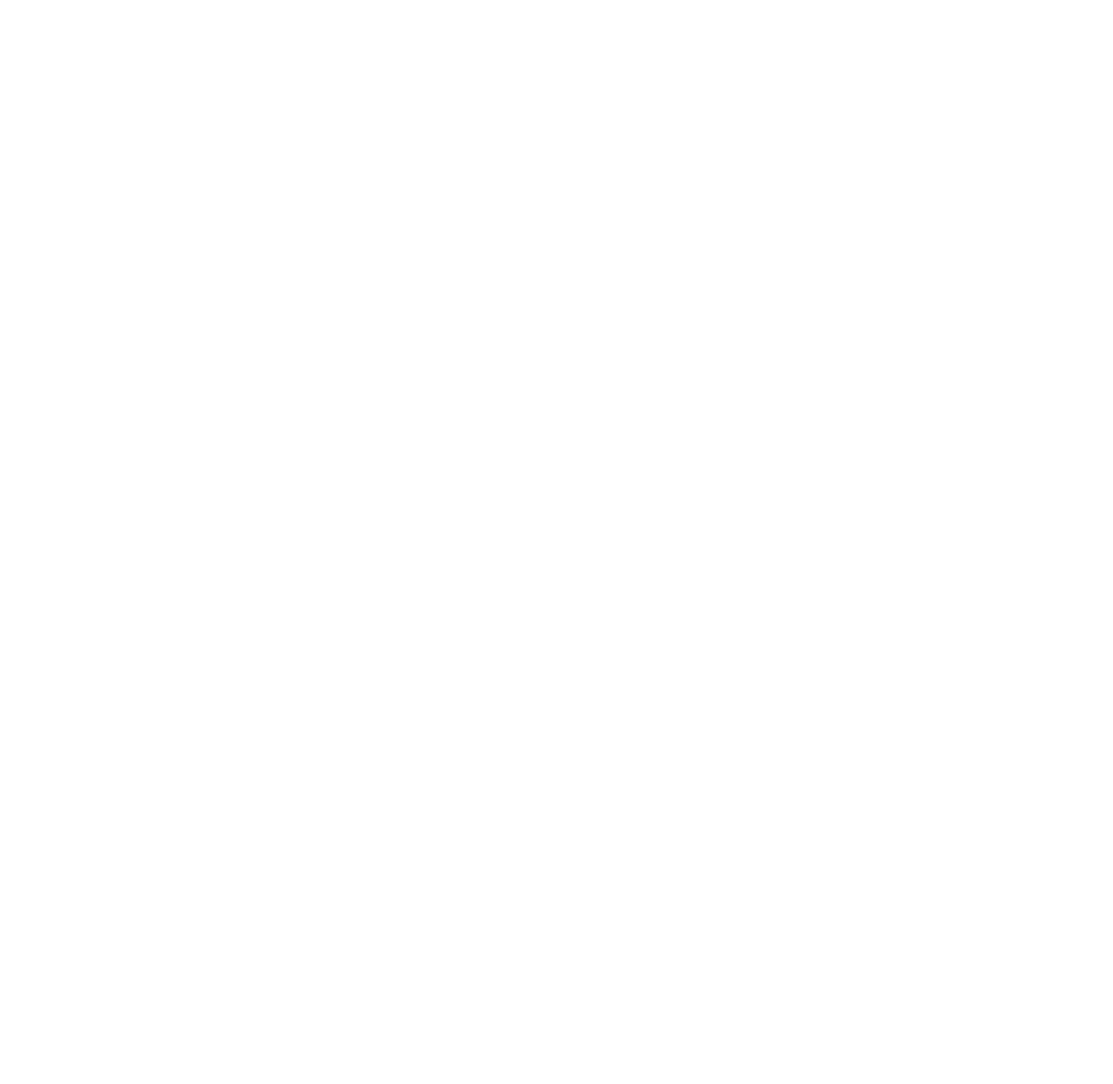
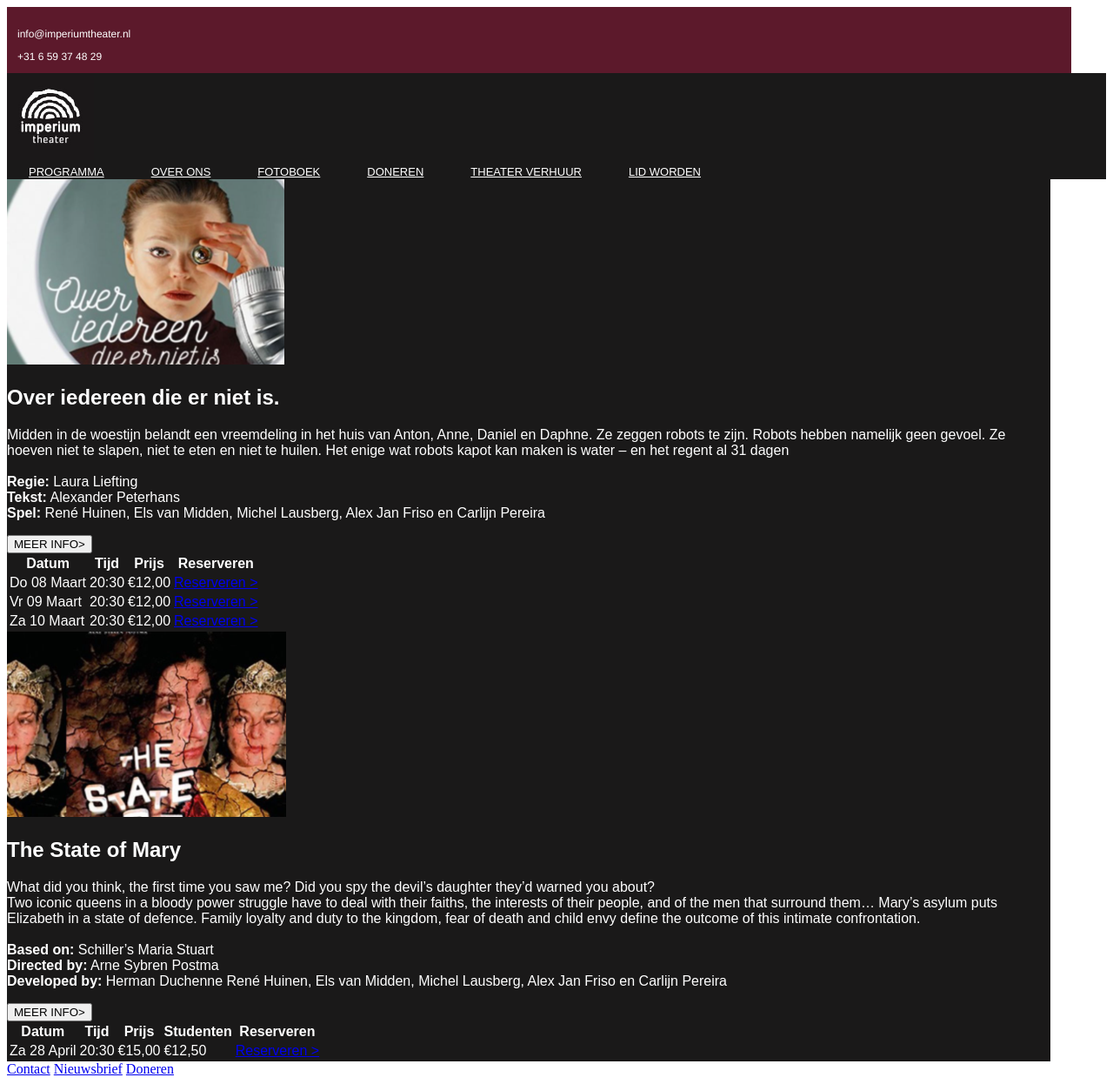
Before and after one commit to TheHagueUniversity/1718-cmd-c-pr-imperium-theater-webstie-sanneeevz, a plain HTML site: page programma.html in a window 1280 px wide. Shown: the whole page at 87% size. Before the commit the page ends 800 px from the top, so only its background shows below. Drawn offline with Linux system fonts and the light colour scheme.

Commit message:
1.3
html verder uitgewerkt, 3 pagina zijn nu af. Heel klein beetje css voor de verduidelijking, maar dit gaat nog niet zoals ik wil, vind dit heel lastig !!

```diff
--- a/imperium.css
+++ b/imperium.css
@@ -16,9 +16,6 @@ img.logo {
 
 .header {
   background: #1A1919;
-  padding: 12px;
-  width: 1200px;
-  height: 90px;
 }
 
 .hoofdnavigatie {
@@ -28,7 +25,56 @@ img.logo {
   margin: 25px;
 }
 
+.slideshow {
+  font-family: Arial;
+}
+
+#iedereen {
+  font-family: Arial Black;
+  font-size: 45pt;
+}
+
+.doneren {
+  font-family: Arial;
+}
+
 img.oma {
   width: 1200px;
   height: 590px;
 }
+
+.voorstellingIedereen {
+  background: #1A1919;
+  font-family: Arial;
+  color: white;
+  width: 1200px;
+}
+
+.voorstellingMary {
+  background: #1A1919;
+  font-family: Arial;
+  color: white;
+  width: 1200px;
+}
+
+
+img.voorstelling_1 {
+  width: 319px;
+  height: 213px;
+}
+
+img.voorstelling_2 {
+  width: 321px;
+  height: 213px;
+}
+
+img.overzicht {
+  width: 233px;
+  height: 303px;
+}
+
+img.acteursimg {
+  width: 120px;
+  height: 120px;
+  border-radius: 150px;
+}
--- /dev/null
+++ b/overzichtvoorstelling.html
@@ -0,0 +1,96 @@
+<!DOCTYPE html>
+<html>
+<head>
+   <meta charset="utf-8" />
+   <title> Overzicht voorstelling </title>
+   <link href="imperium.css" type="text/css" rel="stylesheet" />
+</head>
+<body>
+  <header>
+  	<section class="boven">
+ 		<p> info@imperiumtheater.nl </p>
+ 		<p> +31 6 59 37 48 29 </p>
+ 		<input type="text" name="search" placeholder="search..">
+ 	</section>
+ 	<section class="header">
+	 	<img src="images/logo.jpg" class="logo">
+	    <nav class="hoofdmenu">
+	  		<a href="programma.html" class="hoofdnavigatie">PROGRAMMA</a>
+	  		<a href="#" class="hoofdnavigatie">OVER ONS</a>
+	  		<a href="#" class="hoofdnavigatie">FOTOBOEK</a>
+	  		<a href="#" class="hoofdnavigatie">DONEREN</a>
+	  		<a href="#" class="hoofdnavigatie">THEATER VERHUUR</a>
+	  		<a href="#" class="hoofdnavigatie">LID WORDEN</a>
+	    </nav>
+	</section>
+  </header>
+  <section class="overzichtVoorstelling">
+  	<img src="images/overzicht.png" class="overzicht">
+  	<h1> Over iedereen die er niet is </h1>
+  	<p> Midden in de woestijn belandt een vreemdeling in het huis van Anton, Anne, Daniel en Daphne. Ze zeggen robots te zijn. Robots hebben namelijk geen gevoel. Ze hoeven niet te slapen, niet te eten en niet te huilen. Het enige wat robots kapot kan maken is water – en het regent al 31 dagen. <br>
+  	<br>
+  	Voor Toneelgroep Imperium maakte regisseur Laura Liefting een ontroerende en poëtische voorstelling over het onvermogen om te gaan met verdriet en verlies. Met haar fantasierijke theaterbeelden en frisse spelregie creëert Laura omgevingen waar van alles kan gebeuren. Dat deed zij eerder voor ons in  Is there life on Mars? en De dochter van de Boevenkoning. En nu weer. <br>
+  	<br>
+  	<strong> Regie:</strong> Laura Liefting <br>
+    <strong> Tekst:</strong> Alexander Peterhans <br>
+    <strong> Spel:</strong> René Huinen, Els van Midden, Michel Lausberg, Alex Jan Friso en Carlijn Pereira <br>
+	</p>
+    <a href="#">RECENSIES ></a> <a href="#">FOTO'S / VIDEO'S ></a>
+  </section>
+  <section class="acteurs">
+  	<figure>
+  		<img src="images/Rene.jpg" class="acteursimg">
+  		<figcaption> <a href="#" class="acteurscap"> René Huinen </a> </figcaption>
+  	</figure>
+  	<figure>
+  		<img src="images/Els.jpg" class="acteursimg">
+  		<figcaption> <a href="#" class="acteurscap"> Els van Midden </a> </figcaption>
+  	</figure>
+  	<figure>
+  		<img src="images/Michel.jpg" class="acteursimg">
+  		<figcaption> <a href="#" class="acteurscap"> Michel Lausberg </a> </figcaption>
+  	</figure>
+  	<figure>
+  		<img src="images/Alex.jpg" class="acteursimg">
+  		<figcaption> <a href="#" class="acteurscap"> Alex Jan Friso </a> </figcaption>
+  	</figure>
+  	<figure>
+  		<img src="images/Carlijn.jpg" class="acteursimg">
+  		<figcaption> <a href="#" class="acteurscap"> Carlijn Pereira </a> </figcaption>
+  	</figure>
+  </section>
+  <table>
+	<tr>
+		<th>Datum</th>
+		<th>Tijd</th>
+		<th>Prijs</th>
+		<th>Reserveren</th>
+	</tr>
+	<tr>
+		 <td>Do 08 Maart</td>
+		 <td>20:30</td>
+		 <td>€12,00</td>
+		 <td><a href="#">Reserveren ></a></td>
+		</tr>
+	<tr>
+		<td>Vr 09 Maart</td>
+		<td>20:30</td>
+		<td>€12,00</td>
+		<td><a href="#">Reserveren ></a></td>
+	</tr>
+	<tr>
+		 <td>Za 10 Maart</td>
+		<td>20:30</td>
+		<td>€12,00</td>
+		<td><a href="#">Reserveren ></a></td>
+	</tr>
+  </table>
+</body>
+<footer>
+  <nav>
+   	<a href="#">Contact</a>
+  	<a href="#">Nieuwsbrief</a>
+  	<a href="#">Doneren</a>
+  </nav>
+</footer>
+</html>
--- a/programma.html
+++ b/programma.html
@@ -0,0 +1,100 @@
+<!DOCTYPE html>
+<html>
+<head>
+   <meta charset="utf-8" />
+   <title> Programma </title>
+   <link href="imperium.css" type="text/css" rel="stylesheet" />
+</head>
+<body>
+  <header>
+  	<section class="boven">
+ 		<p> info@imperiumtheater.nl </p>
+ 		<p> +31 6 59 37 48 29 </p>
+ 		<input type="text" name="search" placeholder="search..">
+ 	</section>
+ 	<section class="header">
+	 	<img src="images/logo.jpg" class="logo">
+	    <nav class="hoofdmenu">
+	  		<a href="#" class="hoofdnavigatie">PROGRAMMA</a>
+	  		<a href="#" class="hoofdnavigatie">OVER ONS</a>
+	  		<a href="#" class="hoofdnavigatie">FOTOBOEK</a>
+	  		<a href="#" class="hoofdnavigatie">DONEREN</a>
+	  		<a href="#" class="hoofdnavigatie">THEATER VERHUUR</a>
+	  		<a href="#" class="hoofdnavigatie">LID WORDEN</a>
+	    </nav>
+	</section>
+  </header>
+  <section class="voorstellingIedereen">
+    	<img src="images/voorstelling_1.png" class="voorstelling_1">
+    	<h1> Over iedereen die er niet is.</h1>
+    	<p>Midden in de woestijn belandt een vreemdeling in het huis van Anton, Anne, Daniel en Daphne. Ze zeggen robots te zijn. Robots hebben namelijk geen gevoel. Ze hoeven niet te slapen, niet te eten en niet te huilen. Het enige wat robots kapot kan maken is water – en het regent al 31 dagen <br>
+    	  <br>
+    	<strong> Regie:</strong> Laura Liefting <br>
+    	<strong> Tekst:</strong> Alexander Peterhans <br>
+    	<strong> Spel:</strong> René Huinen, Els van Midden, Michel Lausberg, Alex Jan Friso en Carlijn Pereira <br>
+    	</p>
+    	<button type="button">MEER INFO></button>
+    	<table>
+		  <tr>
+		    <th>Datum</th>
+		    <th>Tijd</th>
+		    <th>Prijs</th>
+		    <th>Reserveren</th>
+		  </tr>
+		  <tr>
+		    <td>Do 08 Maart</td>
+		    <td>20:30</td>
+		    <td>€12,00</td>
+		    <td><a href="#">Reserveren ></a></td>
+		  </tr>
+		  <tr>
+		    <td>Vr 09 Maart</td>
+		    <td>20:30</td>
+		    <td>€12,00</td>
+		    <td><a href="#">Reserveren ></a></td>
+		  </tr>
+		  <tr>
+		    <td>Za 10 Maart</td>
+		    <td>20:30</td>
+		    <td>€12,00</td>
+		    <td><a href="#">Reserveren ></a></td>
+		  </tr>
+		</table>
+  </section>
+  <section class="voorstellingMary">
+    	<img src="images/voorstelling_2.png" class="voorstelling_2">
+    	<h1>The State of Mary</h1>
+    	<p>What did you think, the first time you saw me? Did you spy the devil’s daughter they’d warned you about? <br>
+    	Two iconic queens in a bloody power struggle have to deal with their faiths, the interests of their people, and of the men that surround them… Mary’s asylum puts Elizabeth in a state of defence. Family loyalty and duty to the kingdom, fear of death and child envy define the outcome of this intimate confrontation.<br>
+    	  <br>
+    	<strong> Based on:</strong> Schiller’s Maria Stuart <br>
+    	<strong> Directed by:</strong> Arne Sybren Postma <br>
+    	<strong> Developed by: </strong> Herman Duchenne René Huinen, Els van Midden, Michel Lausberg, Alex Jan Friso en Carlijn Pereira <br>
+    	</p>
+    	<button type="button">MEER INFO></button>
+    	<table>
+		  <tr>
+		    <th>Datum</th>
+		    <th>Tijd</th>
+		    <th>Prijs</th>
+		    <th> Studenten </th>
+		    <th>Reserveren</th>
+		  </tr>
+		  <tr>
+		    <td>Za 28 April</td>
+		    <td>20:30</td>
+		    <td>€15,00</td>
+		    <td>€12,50</td>
+		    <td><a href="#">Reserveren ></a></td>
+		  </tr>
+		</table>
+  </section>
+ </body>
+ <footer>
+  <nav>
+   	<a href="#">Contact</a>
+  	<a href="#">Nieuwsbrief</a>
+  	<a href="#">Doneren</a>
+  </nav>
+</footer>
+ </html>
```
Also changed, not shown: home.html (+5 -5 lines), images/Alex.jpg (added), images/Carlijn.jpg (added), images/Els.jpg (added), images/Michel.jpg (added), images/Rene.jpg (added), images/foto_1.jpg (renamed from foto_1.jpg), images/logo.jpg (renamed from logo.jpg), images/overzicht.png (added), images/voorstelling_1.png (added), images/voorstelling_2.png (added), 1 other file.
